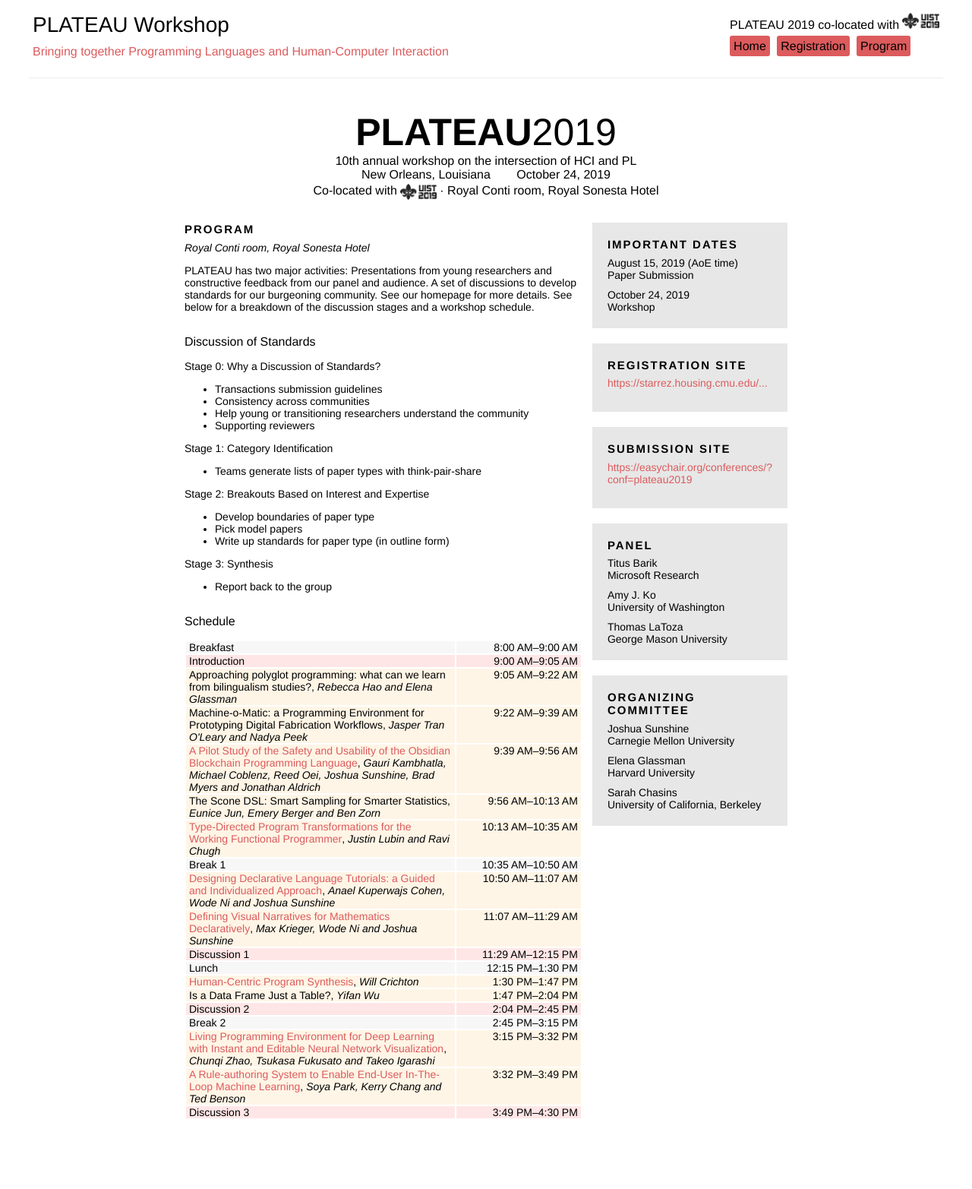
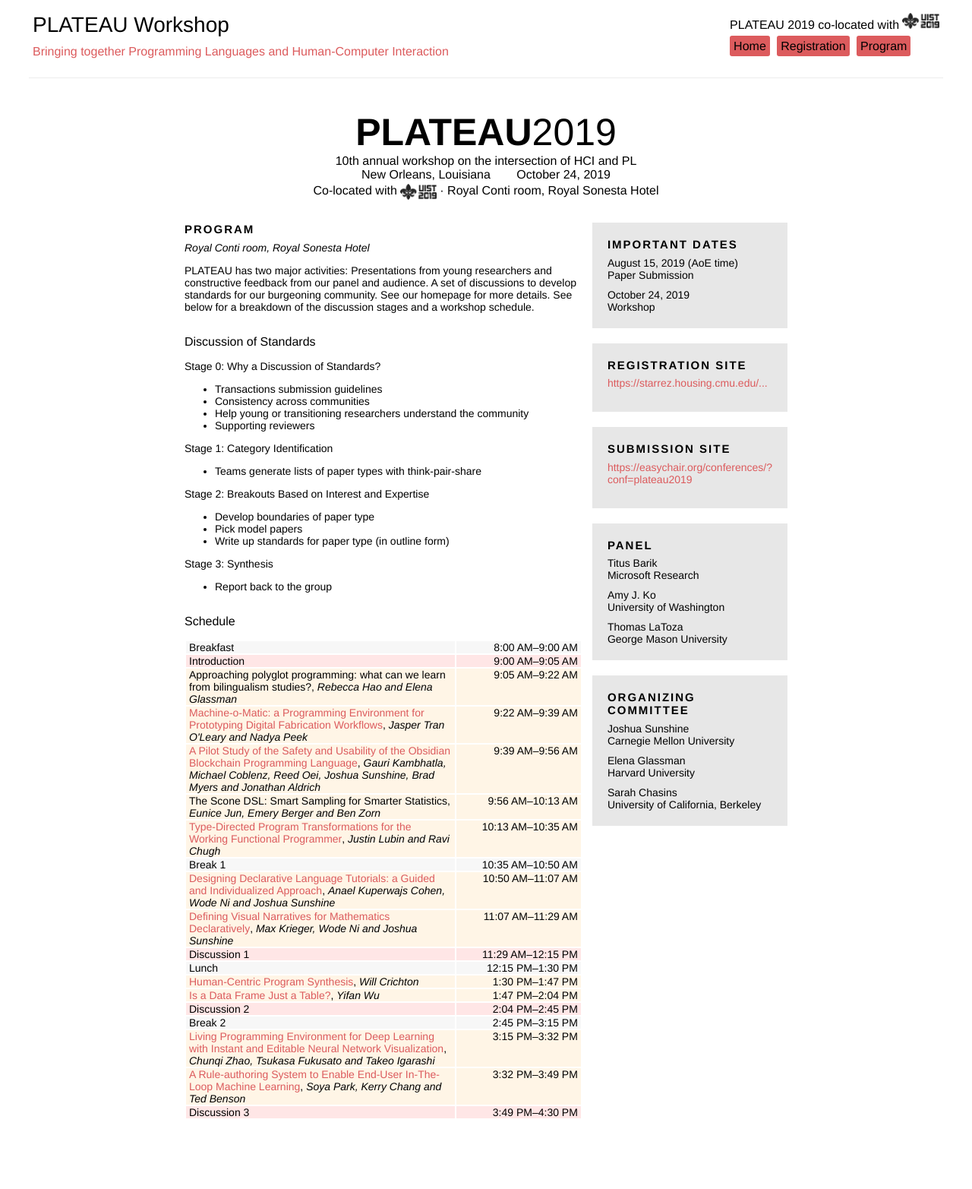
Before and after one commit to plateau-workshop/plateau, a Jekyll site: the page built from schedule.html, in a window 1280 px wide. Shown: the whole page at 76% size. Built offline with Jekyll 4.4.1, drawn with Linux system fonts in a browser that asks for light colours.

Commit message:
New paper links.

```diff
--- a/schedule.html
+++ b/schedule.html
@@ -76,7 +76,7 @@ layout: default
 <tr class='break'><td class='schedule-left'><span class='paper_title'>Breakfast</span></td><td class='schedule-right'>8:00 AM&ndash;9:00 AM</td></tr>
 <tr class='discussion'><td class='schedule-left'><span class='paper_title'>Introduction</span></td><td class='schedule-right'>9:00 AM&ndash;9:05 AM</td></tr>
 <tr class='talk'><td class='schedule-left'><span class='paper_title'>Approaching polyglot programming: what can we learn from bilingualism studies?</span>, <span class='authors'>Rebecca Hao and Elena Glassman</span></td><td class='schedule-right'>9:05 AM&ndash;9:22 AM</td></tr>
-<tr class='talk'><td class='schedule-left'><span class='paper_title'>Machine-o-Matic: a Programming Environment for Prototyping Digital Fabrication Workflows</span>, <span class='authors'>Jasper Tran O'Leary and Nadya Peek</span></td><td class='schedule-right'>9:22 AM&ndash;9:39 AM</td></tr>
+<tr class='talk'><td class='schedule-left'><span class='paper_title'><a target='_blank' href='assets/papers-2019/8.pdf'>Machine-o-Matic: a Programming Environment for Prototyping Digital Fabrication Workflows</a></span>, <span class='authors'>Jasper Tran O'Leary and Nadya Peek</span></td><td class='schedule-right'>9:22 AM&ndash;9:39 AM</td></tr>
 <tr class='talk'><td class='schedule-left'><span class='paper_title'><a target='_blank' href='assets/papers-2019/1.pdf'>A Pilot Study of the Safety and Usability of the Obsidian Blockchain Programming Language</a></span>, <span class='authors'>Gauri Kambhatla, Michael Coblenz, Reed Oei, Joshua Sunshine, Brad Myers and Jonathan Aldrich</span></td><td class='schedule-right'>9:39 AM&ndash;9:56 AM</td></tr>
 <tr class='talk'><td class='schedule-left'><span class='paper_title'>The Scone DSL: Smart Sampling for Smarter Statistics</span>, <span class='authors'>Eunice Jun, Emery Berger and Ben Zorn</span></td><td class='schedule-right'>9:56 AM&ndash;10:13 AM</td></tr>
 <tr class='talk'><td class='schedule-left'><span class='paper_title'><a target='_blank' href='assets/papers-2019/6.pdf'>Type-Directed Program Transformations for the Working Functional Programmer</a></span>, <span class='authors'>Justin Lubin and Ravi Chugh</span></td><td class='schedule-right'>10:13 AM&ndash;10:35 AM</td></tr>
@@ -86,7 +86,7 @@ layout: default
 <tr class='discussion'><td class='schedule-left'><span class='paper_title'>Discussion 1</span></td><td class='schedule-right'>11:29 AM&ndash;12:15 PM</td></tr>
 <tr class='break'><td class='schedule-left'><span class='paper_title'>Lunch</span></td><td class='schedule-right'>12:15 PM&ndash;1:30 PM</td></tr>
 <tr class='talk'><td class='schedule-left'><span class='paper_title'><a target='_blank' href='assets/papers-2019/3.pdf'>Human-Centric Program Synthesis</a></span>, <span class='authors'>Will Crichton</span></td><td class='schedule-right'>1:30 PM&ndash;1:47 PM</td></tr>
-<tr class='talk'><td class='schedule-left'><span class='paper_title'>Is a Data Frame Just a Table?</span>, <span class='authors'>Yifan Wu</span></td><td class='schedule-right'>1:47 PM&ndash;2:04 PM</td></tr>
+<tr class='talk'><td class='schedule-left'><span class='paper_title'><a target='_blank' href='assets/papers-2019/10.pdf'>Is a Data Frame Just a Table?</a></span>, <span class='authors'>Yifan Wu</span></td><td class='schedule-right'>1:47 PM&ndash;2:04 PM</td></tr>
 <tr class='discussion'><td class='schedule-left'><span class='paper_title'>Discussion 2</span></td><td class='schedule-right'>2:04 PM&ndash;2:45 PM</td></tr>
 <tr class='break'><td class='schedule-left'><span class='paper_title'>Break 2</span></td><td class='schedule-right'>2:45 PM&ndash;3:15 PM</td></tr>
 <tr class='talk'><td class='schedule-left'><span class='paper_title'><a target='_blank' href='assets/papers-2019/5.pdf'>Living Programming Environment for Deep Learning with Instant and Editable Neural Network Visualization</a></span>, <span class='authors'>Chunqi Zhao, Tsukasa Fukusato and Takeo Igarashi</span></td><td class='schedule-right'>3:15 PM&ndash;3:32 PM</td></tr>
```
